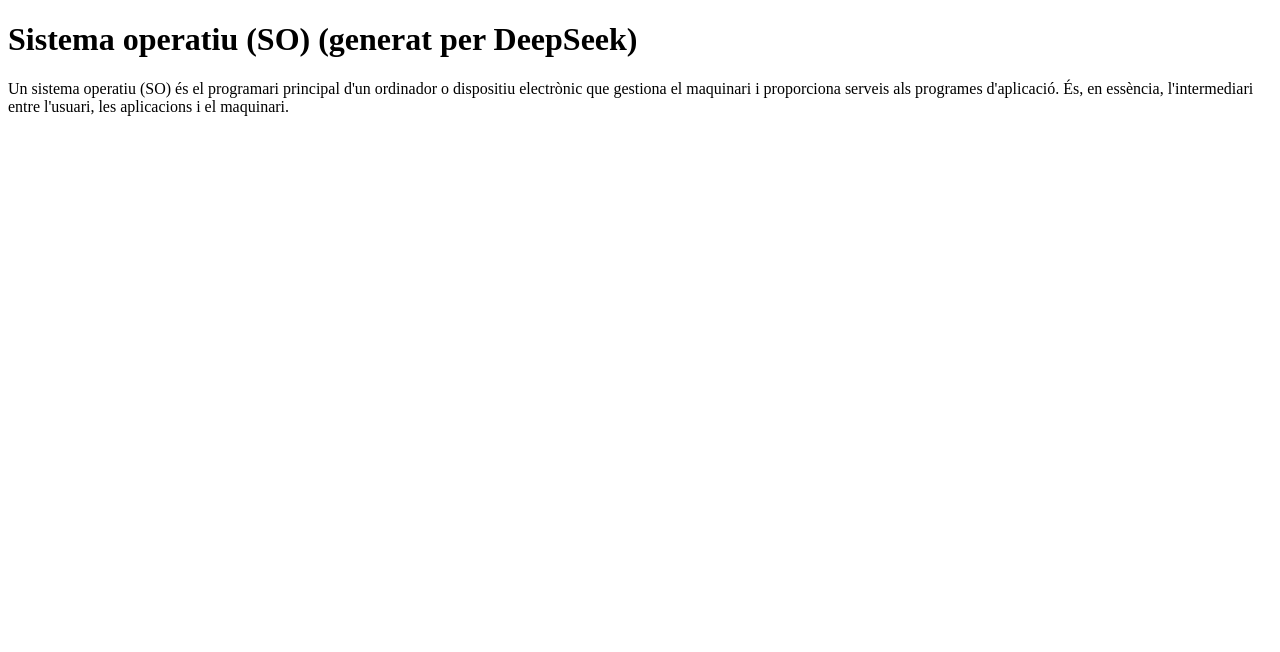
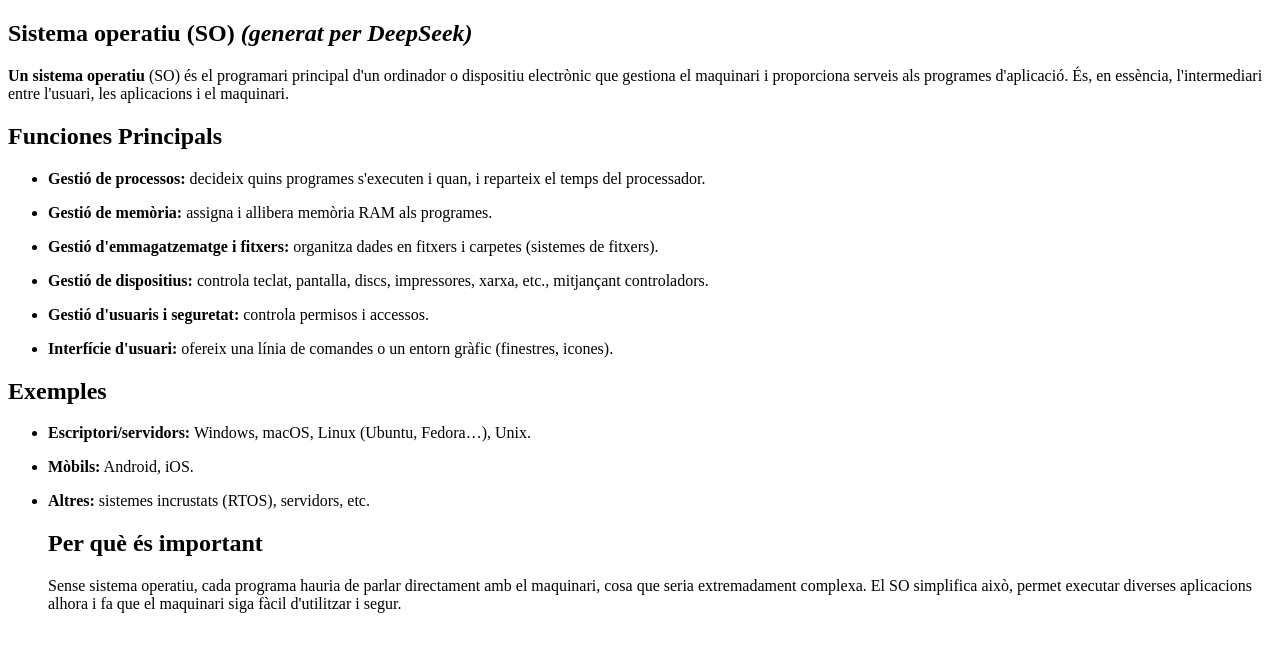
Before and after one commit to Hikeret/sistema-operatiu, a plain HTML site: page index.html in a window 1280 px wide. Drawn offline with Linux system fonts and the light colour scheme.

Commit message:
Add files via upload

```diff
--- a/index.html
+++ b/index.html
@@ -1,14 +1,45 @@
 <!DOCTYPE html>
-<html>
+<html lang="ca">
   <head>
-    <title>Page title</title>
+    <meta charset="utf-8">
+    <title>Sistemes Operatius</title>
   </head>
-<body>
+  <body>
 
-  <h1>Sistema operatiu (SO) (generat per DeepSeek)</h1>
-  <p>Un sistema operatiu (SO) és el programari principal d'un ordinador o dispositiu electrònic
+    <h2>Sistema operatiu (SO) <i>(generat per DeepSeek)</i></h2>
+
+     <p><b>Un sistema operatiu</b> (SO) és el programari principal d'un ordinador o dispositiu electrònic
 que gestiona el maquinari i proporciona serveis als programes d'aplicació. És, en essència,
 l'intermediari entre l'usuari, les aplicacions i el maquinari.</p>
 
-</body>
+  <h2>Funciones Principals</h2>
+  	<ul>
+    	<li><b>Gestió de processos:</b> decideix quins programes s'executen i quan, i reparteix el temps del processador.</li>
+        <p><li><b>Gestió de memòria:</b> assigna i allibera memòria RAM als programes.</li></p>
+        <p><li><b>Gestió d'emmagatzematge i fitxers:</b> organitza dades en fitxers i carpetes
+(sistemes de fitxers).</li></p>
+        <p><li><b>Gestió de dispositius:</b> controla teclat, pantalla, discs, impressores, xarxa, etc.,
+mitjançant controladors.</li></p>
+        <p><li><b>Gestió d'usuaris i seguretat:</b> controla permisos i accessos.</li></p>
+        <p><li><b>Interfície d'usuari:</b> ofereix una línia de comandes o un entorn gràfic (finestres,
+icones).</li></p>
+    </ul>
+
+
+  <h2>Exemples</h2>
+  	<ul>
+    	<li><b>Escriptori/servidors:</b> Windows, macOS, Linux (Ubuntu, Fedora…), Unix.</li>
+        <p><li><b>Mòbils:</b> Android, iOS.</li></p>
+        <p><li><b>Altres:</b> sistemes incrustats (RTOS), servidors, etc.</li></p>
+
+  <h2>Per què és important</h2>
+
+  <p>Sense sistema operatiu, cada programa hauria de parlar directament amb el maquinari,
+cosa que seria extremadament complexa. El SO simplifica això, permet executar diverses
+aplicacions alhora i fa que el maquinari siga fàcil d'utilitzar i segur.</p>
+
+    <header></header>
+    <main></main>
+    <footer></footer>
+  </body>
 </html>
```
